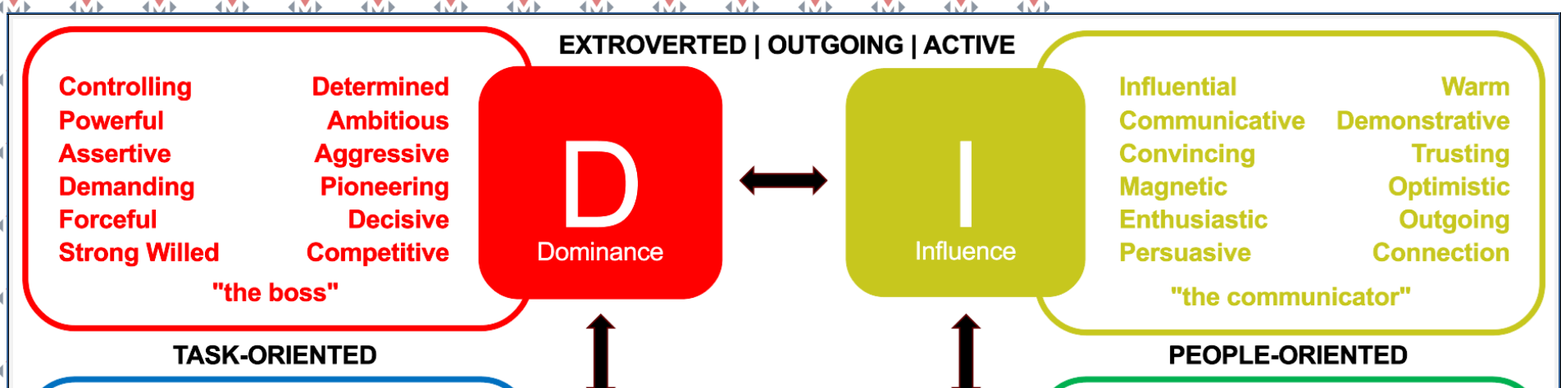
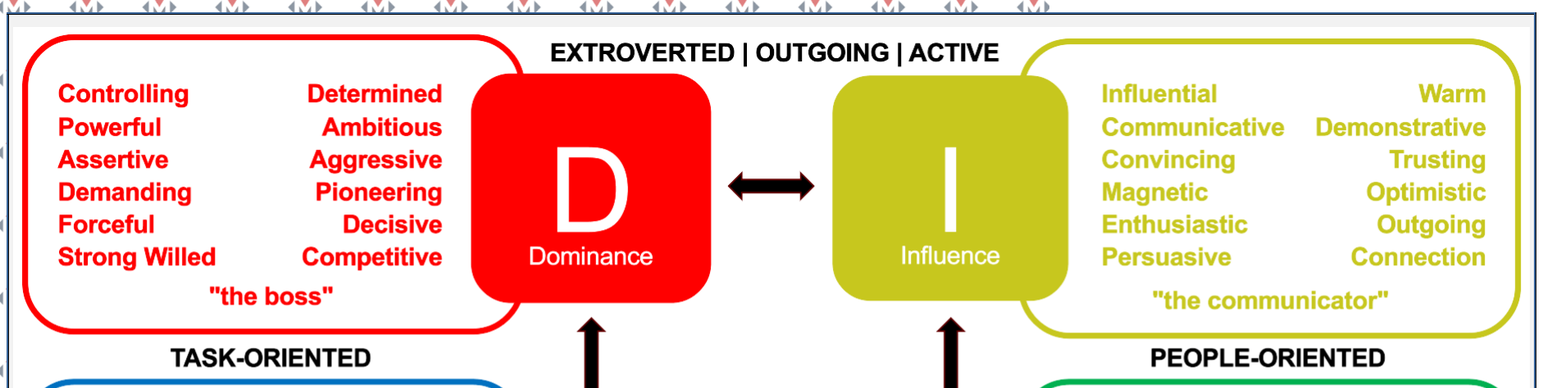
Before and after one commit to mjamontano/DISC-Profiling, a plain HTML site: page index.html in a window 1280 px wide. Shown: the part 170-644 px from the top of the page at 82% size, 1904 px wide, since content can reach past the window. Drawn offline with Linux system fonts and the light colour scheme.

Commit message:
Update styles.css

```diff
--- a/styles.css
+++ b/styles.css
@@ -53,8 +53,10 @@
     }
 
     .badge3 {
-        width: 1880px; /* Set the desired width */
+        width: 1850px; /* Set the desired width */
         height: auto; /* Maintain the aspect ratio */
+        margin-top: 10px;
+        margin-bottom: 5px;
     }
 
     .center-container {
```
